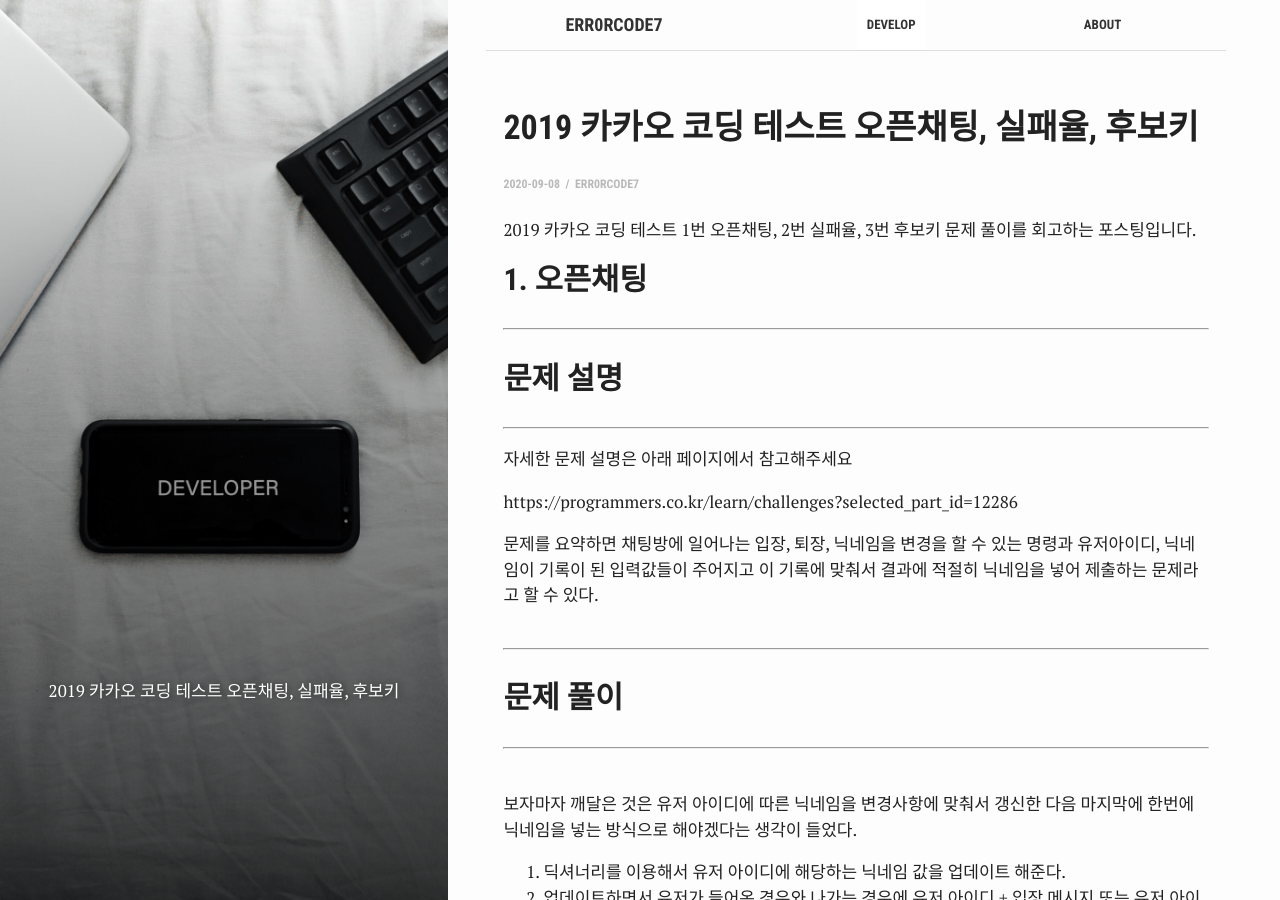
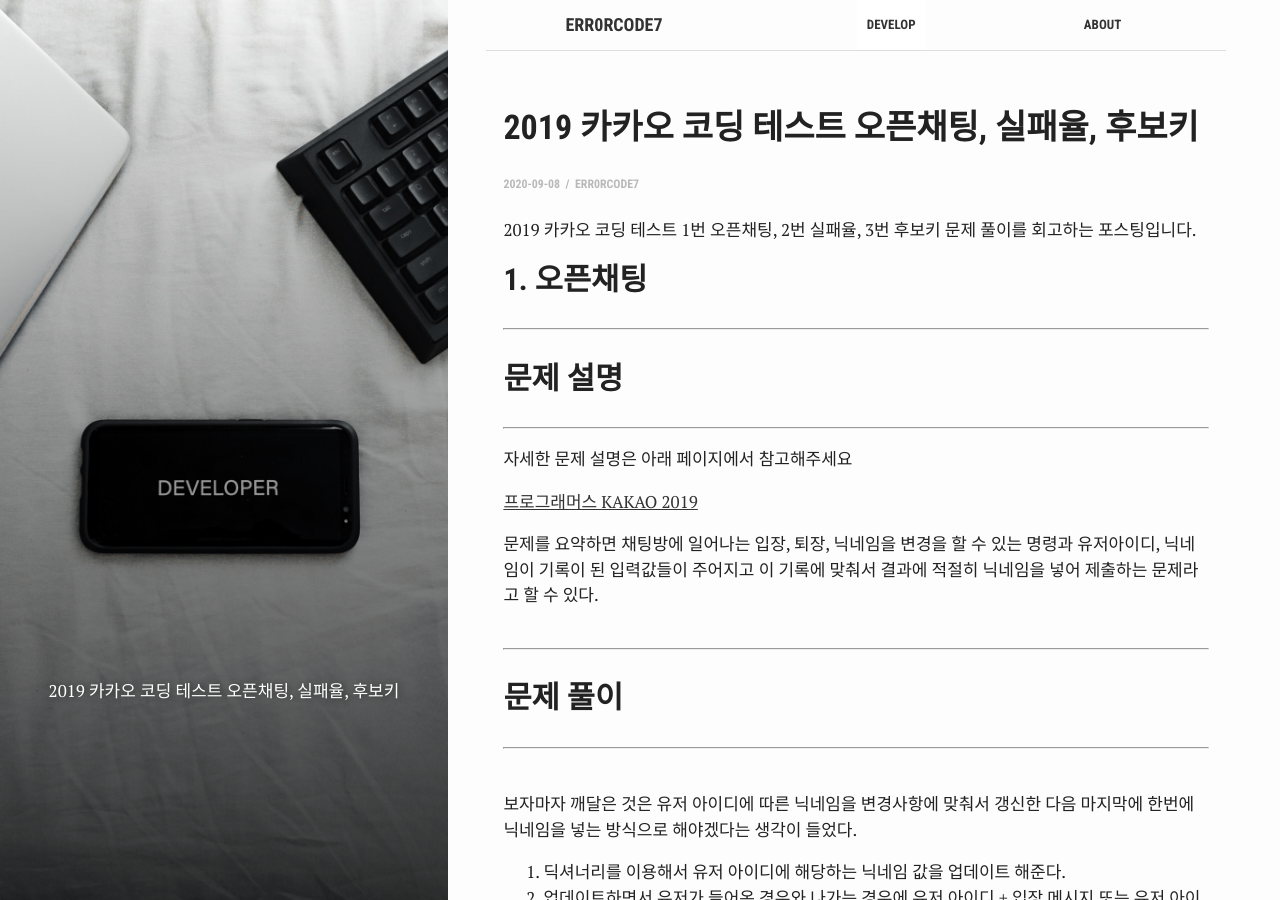
Before and after one commit to Err0rCode7/Err0rCode7.github.io, a Jekyll site: the page built from _posts/Algorithm/2020-09-08-kakao_2019_num1_2_3.md, in a window 1280 px wide and 900 px high. Built offline with Jekyll 4.4.1, drawn with Linux system fonts in a browser that asks for light colours; comment, search, counter and statistics services are not loaded; some of the changed text lies outside the part shown.

Commit message:
# Update posts

```diff
--- a/_posts/Algorithm/2020-09-08-kakao_2019_num1_2_3.md
+++ b/_posts/Algorithm/2020-09-08-kakao_2019_num1_2_3.md
@@ -18,7 +18,7 @@
 ---
 자세한 문제 설명은 아래 페이지에서 참고해주세요
 
-https://programmers.co.kr/learn/challenges?selected_part_id=12286
+[프로그래머스 KAKAO 2019](https://programmers.co.kr/learn/challenges?selected_part_id=12286)
 
 문제를 요약하면 채팅방에 일어나는 입장, 퇴장, 닉네임을 변경을 할 수 있는 명령과 유저아이디, 닉네임이 기록이 된 입력값들이 주어지고 이 기록에 맞춰서 결과에 적절히 닉네임을 넣어 제출하는 문제라고 할 수 있다.
 <br><br>
@@ -107,7 +107,7 @@
 ---
 자세한 문제 설명은 아래 페이지에서 참고해주세요
 
-https://programmers.co.kr/learn/challenges?selected_part_id=12286
+[프로그래머스 KAKAO 2019](https://programmers.co.kr/learn/challenges?selected_part_id=12286)
 
 사용자가 stage 단위로 클리어하는 게임에서 stage의 실패율을 조사하여 정렬하는 문제였다.
 
@@ -207,7 +207,7 @@
 ---
 자세한 문제 설명은 아래 페이지에서 참고해주세요
 
-https://programmers.co.kr/learn/challenges?selected_part_id=12286
+[프로그래머스 KAKAO 2019](https://programmers.co.kr/learn/challenges?selected_part_id=12286)
 
 문제 이름 그대로 후보키가 될 수 있는 키의 수를 구하는 문제이다.
 
```
Also changed, not shown: _posts/Reviews/sample.md (renamed from _posts/Reviews/2016-06-29-es6.md).
